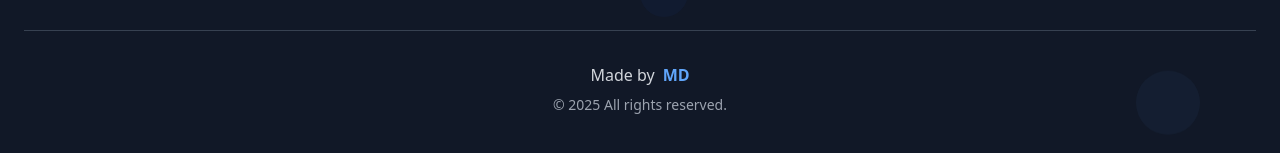
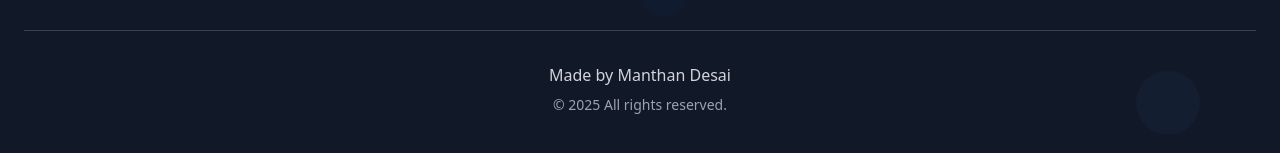
Before and after one commit to manthand23/updated-portfolio, a React (Vite) app: page / in a window 1280 px wide. Shown: the part 7298-7451 px from the top of the page. Built offline with nearby package versions, Linux system fonts and the light colour scheme.

Commit message:
Refactor: Update footer text
Replaced the "Made by MD" text in the footer with "Made by Manthan Desai".

```diff
--- a/src/components/Footer.tsx
+++ b/src/components/Footer.tsx
@@ -49,8 +49,8 @@ const Footer = () => {
           </div>
 
           <div className="border-t border-gray-200 dark:border-gray-700 pt-8 animate-fade-in animation-delay-1000">
-            <p className="text-gray-700 dark:text-gray-300 transform transition-all duration-300 hover:scale-105 flex items-center justify-center gap-2">
-              Made by <span className="font-bold text-blue-600 dark:text-blue-400">MD</span>
+            <p className="text-gray-700 dark:text-gray-300 transform transition-all duration-300 hover:scale-105">
+              Made by Manthan Desai
             </p>
             <p className="text-gray-600 dark:text-gray-400 text-sm mt-2">
               © 2025 All rights reserved.
```
